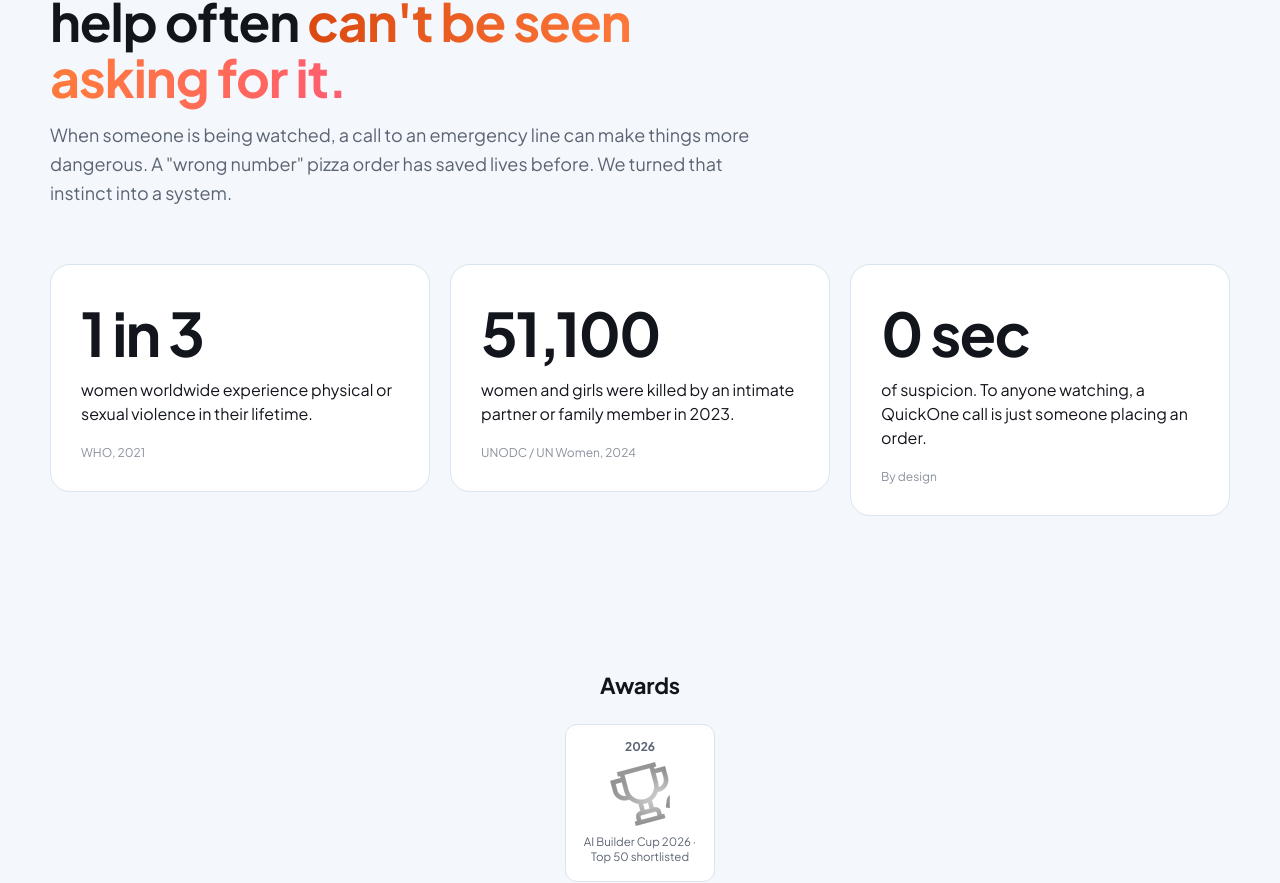
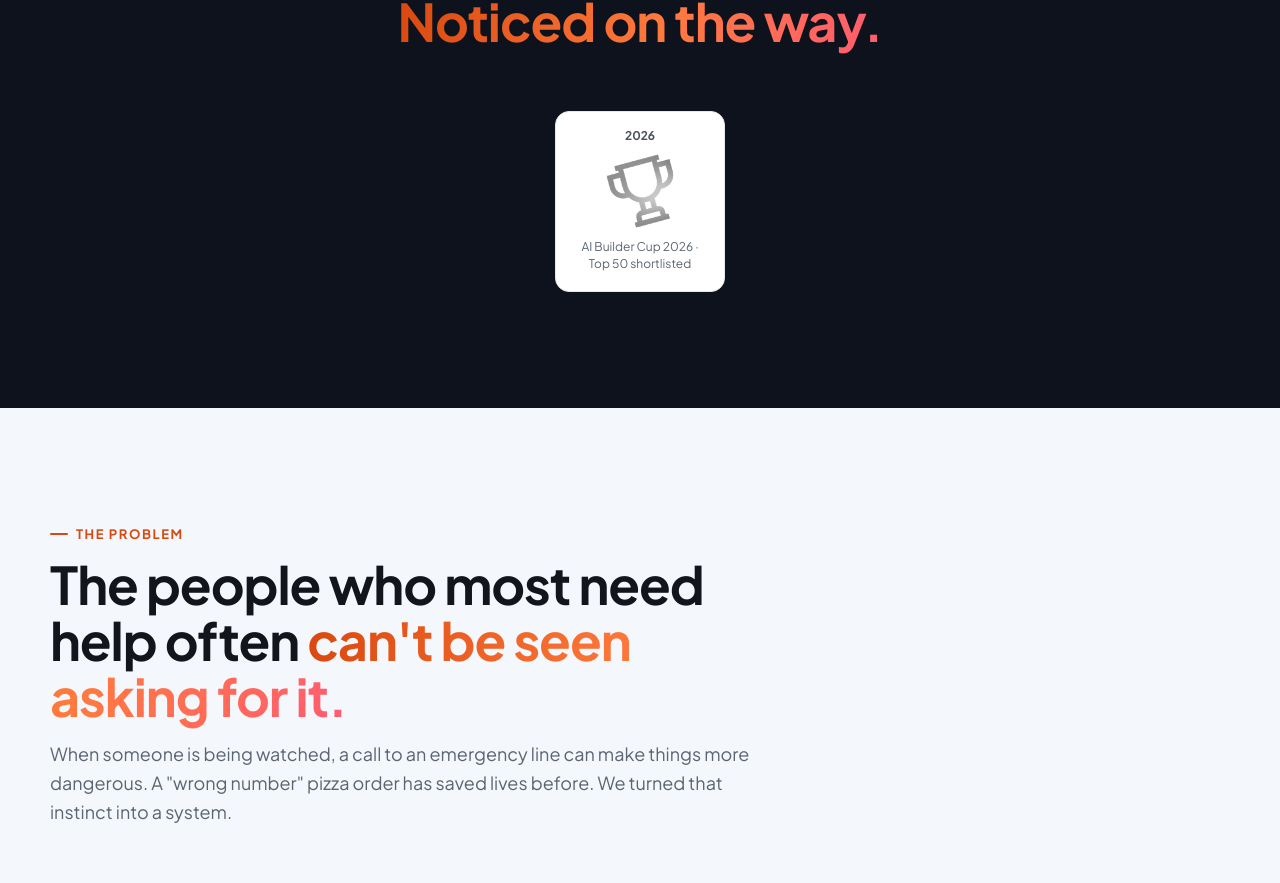
Before and after one commit to Jeevanvsan/ai_builder_hack, a React (Vite) app in the folder covert_call/landing/: page / in a window 1280 px wide. Shown: the part 1144-2027 px from the top of the page. Built offline with nearby package versions, Linux system fonts and the light colour scheme.

Commit message:
feat(landing): dark Recognition section above the problem, black-and-white award tile

```diff
--- a/covert_call/landing/src/App.tsx
+++ b/covert_call/landing/src/App.tsx
@@ -58,8 +58,8 @@ export default function App() {
       <Nav />
       <main>
         <Hero />
+        <Recognition />
         <Problem />
-        <Recognition />
         <Disguise />
         <HowItWorks />
         <DeepDives />
--- a/covert_call/landing/src/components/Sections.tsx
+++ b/covert_call/landing/src/components/Sections.tsx
@@ -454,8 +454,8 @@ export function Footer() {
   )
 }
 
-// Awards: one tile per award, article or mention (newest first). `badge` is an image in public/brand/recognition/
-// (shown in greyscale); `href` is optional. The arrows appear only when the tiles overflow the row.
+// Awards: one tile per award, article or mention (newest first). `badge` is an image in public/brand/recognition/;
+// `href` is optional. The arrows appear only when the tiles overflow the row.
 type Award = { year: string; badge: string; title: string; href?: string }
 const AWARDS: Award[] = [
   { year: '2026', badge: '/brand/recognition/ai-builder-cup-trophy.png', title: 'AI Builder Cup 2026 · Top 50 shortlisted' },
@@ -472,13 +472,18 @@ export function Recognition() {
     window.addEventListener('resize', check)
     return () => window.removeEventListener('resize', check)
   }, [])
-  const scroll = (dir: number) => row.current?.scrollBy({ left: dir * 260, behavior: 'smooth' })
+  const scroll = (dir: number) => row.current?.scrollBy({ left: dir * 220, behavior: 'smooth' })
   return (
-    <section id="recognition" className="awards">
+    <section id="recognition" className="dark">
       <div className="container">
-        <h2 className="awards-head">Awards</h2>
+        <Reveal>
+          <div className="section-head" style={{ marginInline: 'auto', textAlign: 'center' }}>
+            <span className="eyebrow">Recognition</span>
+            <h2>Built for people in danger. <span className="grad">Noticed on the way.</span></h2>
+          </div>
+        </Reveal>
         <div className="awards-row" ref={row} style={{ justifyContent: overflow ? 'flex-start' : 'center' }}>
-          {AWARDS.map((a) => {
+          {AWARDS.map((a, i) => {
             const inner = (
               <>
                 <span className="award-year">{a.year}</span>
@@ -486,9 +491,13 @@ export function Recognition() {
                 <span className="award-title">{a.title}</span>
               </>
             )
-            return a.href
-              ? <a key={a.title} className="award" href={a.href} target="_blank" rel="noreferrer">{inner}</a>
-              : <div key={a.title} className="award">{inner}</div>
+            return (
+              <Reveal key={a.title} delay={i * 0.08}>
+                {a.href
+                  ? <a className="award" href={a.href} target="_blank" rel="noreferrer">{inner}</a>
+                  : <div className="award">{inner}</div>}
+              </Reveal>
+            )
           })}
         </div>
         {overflow && (
--- a/covert_call/landing/src/styles.css
+++ b/covert_call/landing/src/styles.css
@@ -801,14 +801,13 @@ h2 { font-size: clamp(32px, 4.4vw, 52px); line-height: 1.08; margin: 14px 0 16px
 .qb-logo { height: 20px; width: auto; display: block; }
 
 /* Recognition / Awards */
-.awards { padding: 48px 0; text-align: center; }
-.awards-head { font-size: 22px; margin: 0 0 22px; letter-spacing: -.01em; }
-.awards-row { display: flex; gap: 14px; overflow-x: auto; scroll-snap-type: x mandatory; scrollbar-width: none; padding: 4px; }
+.awards-row { display: flex; gap: 16px; overflow-x: auto; scroll-snap-type: x mandatory; scrollbar-width: none; padding: 6px; }
 .awards-row::-webkit-scrollbar { display: none; }
-.award { flex: 0 0 150px; scroll-snap-align: start; display: flex; flex-direction: column; align-items: center; gap: 8px; padding: 14px 12px 16px; background: var(--surface); border: 1px solid var(--border); border-radius: 12px; color: var(--text); text-decoration: none; }
-a.award:hover { border-color: var(--accent); }
-.award-year { font-size: 12px; font-weight: 700; color: var(--muted); }
-.award-badge { width: 64px; height: 64px; filter: grayscale(1); opacity: .85; }
-.award-title { font-size: 11.5px; line-height: 1.35; color: var(--muted); }
-.awards-nav { display: flex; justify-content: center; gap: 10px; margin-top: 16px; }
-.awards-nav button { width: 32px; height: 32px; border-radius: 50%; border: 1px solid var(--border); background: var(--surface); font-size: 18px; line-height: 1; color: var(--muted); cursor: pointer; }
+.award { flex: none; width: 170px; scroll-snap-align: start; display: flex; flex-direction: column; align-items: center; gap: 10px; padding: 16px 14px 18px; border-radius: 14px; text-align: center; text-decoration: none;
+  background: #fff; border: 1px solid #e3e7ee; color: var(--text); transition: transform .25s; }
+.award:hover { transform: translateY(-4px); }
+.award-year { font-size: 12px; font-weight: 700; color: #4b5260; }
+.award-badge { width: 76px; height: 76px; object-fit: contain; filter: grayscale(1) contrast(1.1); opacity: .9; }
+.award-title { font-size: 12px; line-height: 1.4; color: #5b6472; }
+.awards-nav { display: flex; justify-content: center; gap: 10px; margin-top: 18px; }
+.awards-nav button { width: 34px; height: 34px; border-radius: 50%; border: 1px solid var(--ink-border); background: rgba(255,255,255,.04); color: #e8ecf4; font-size: 18px; line-height: 1; cursor: pointer; }
```
Also changed, not shown: covert_call/landing/public/brand/recognition/ai-builder-cup-trophy.png.
